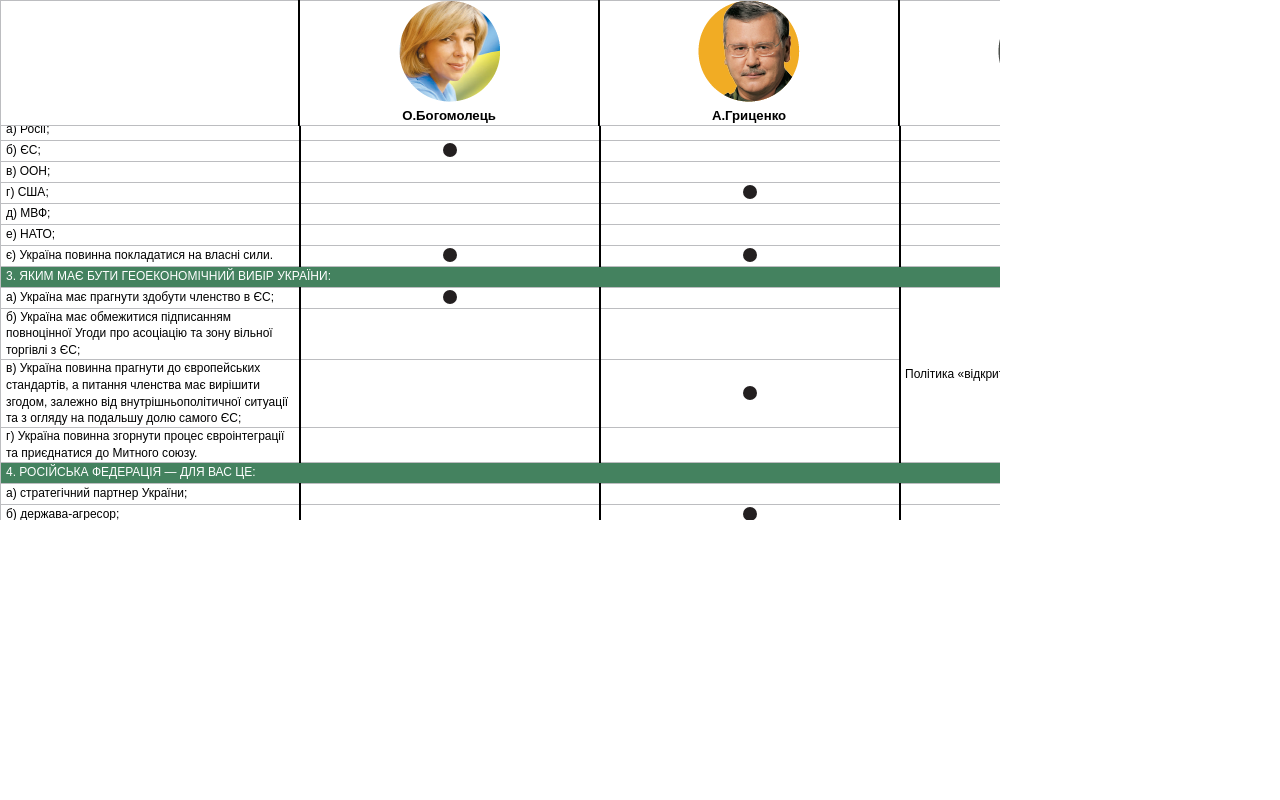
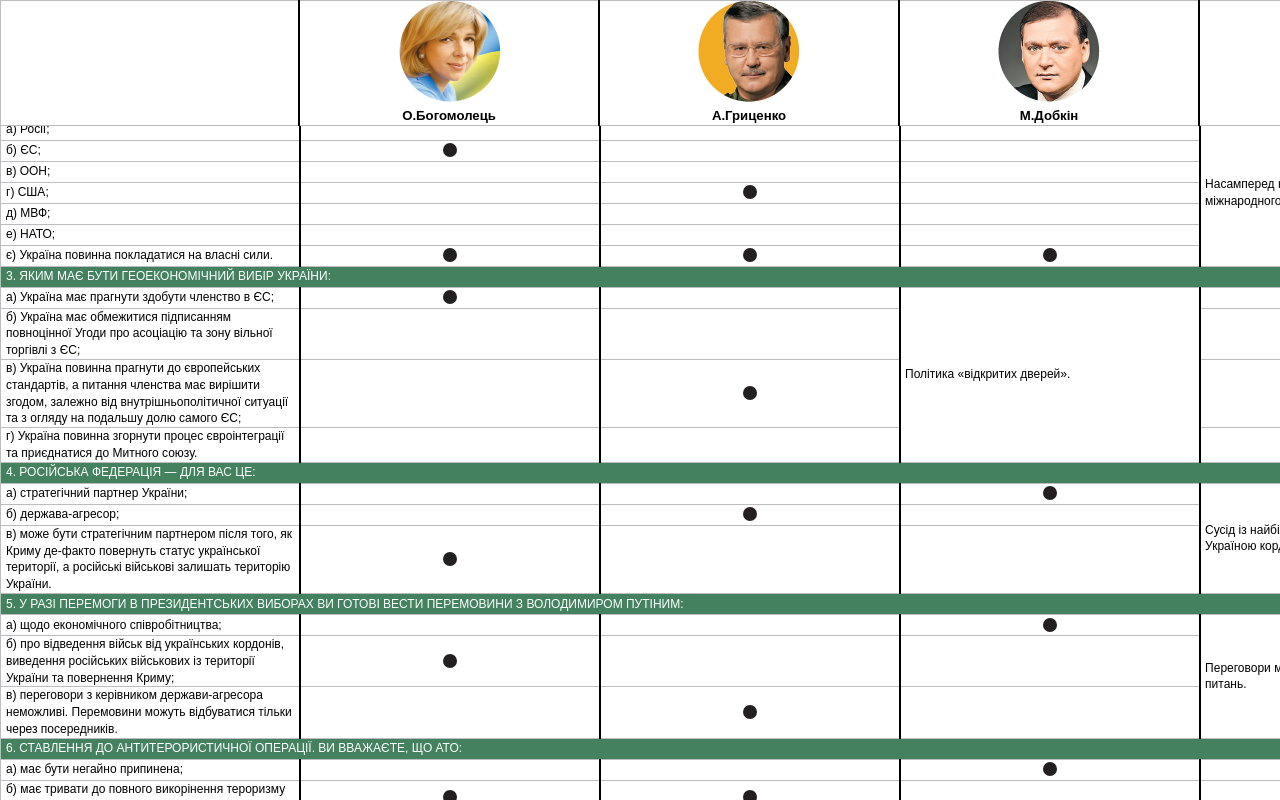
Before and after one commit to coderiver/zn.president, a plain HTML site: page index.html in a window 1280 px wide. Drawn offline with Linux system fonts and the light colour scheme.

Commit message:
fullscreen

```diff
--- a/sass/_main.sass
+++ b/sass/_main.sass
@@ -1,18 +1,40 @@
 // Normally mainpage styles
+html,body
+	min-height: 100%
+	width: 100%
+	position: relative
 .out
 	width: 1000px
+	width: 100%
+	height: 100%
+	position: absolute
+	bottom: 0
+	left: 0
+	top: 0
+	right: 0
 	overflow: hidden
 .bottomer
 	overflow: auto
 	width: 1000px
 	padding-bottom: 20px
 	height: 500px
+	position: absolute
+	bottom: 0
+	left: 0
+	top: 0
+	right: 0
+	height: 100%
+	width: 100%
 .topper
 	position: fixed
 	background: #fff
 	z-index: 10
 	width: 1000px
 	overflow: hidden
+	width: 100%
+	top: 0
+	left: 0
+	right: 0
 	td
 		background: #fff
 .hideme
```
Also changed, not shown: css/screen.css.
